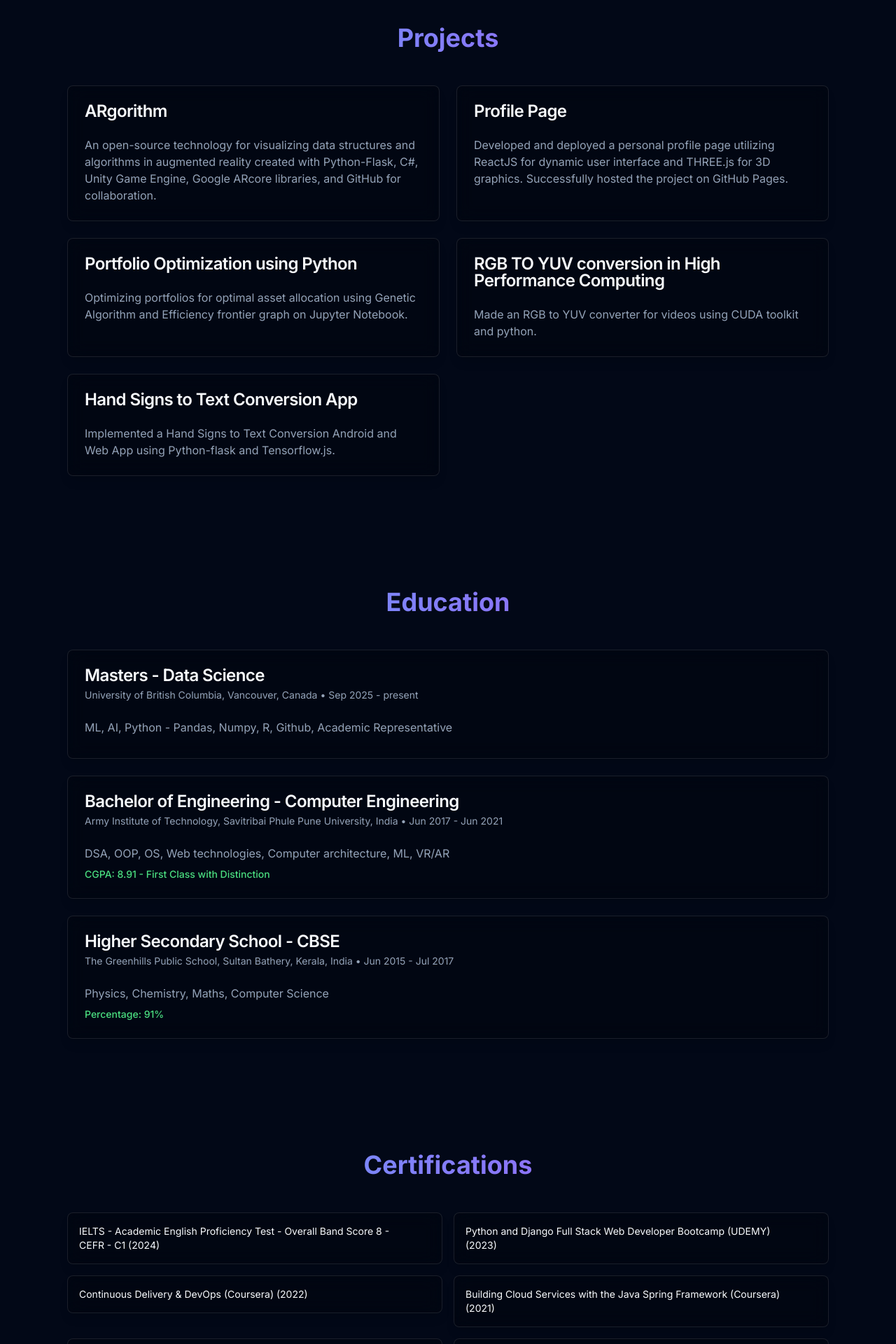
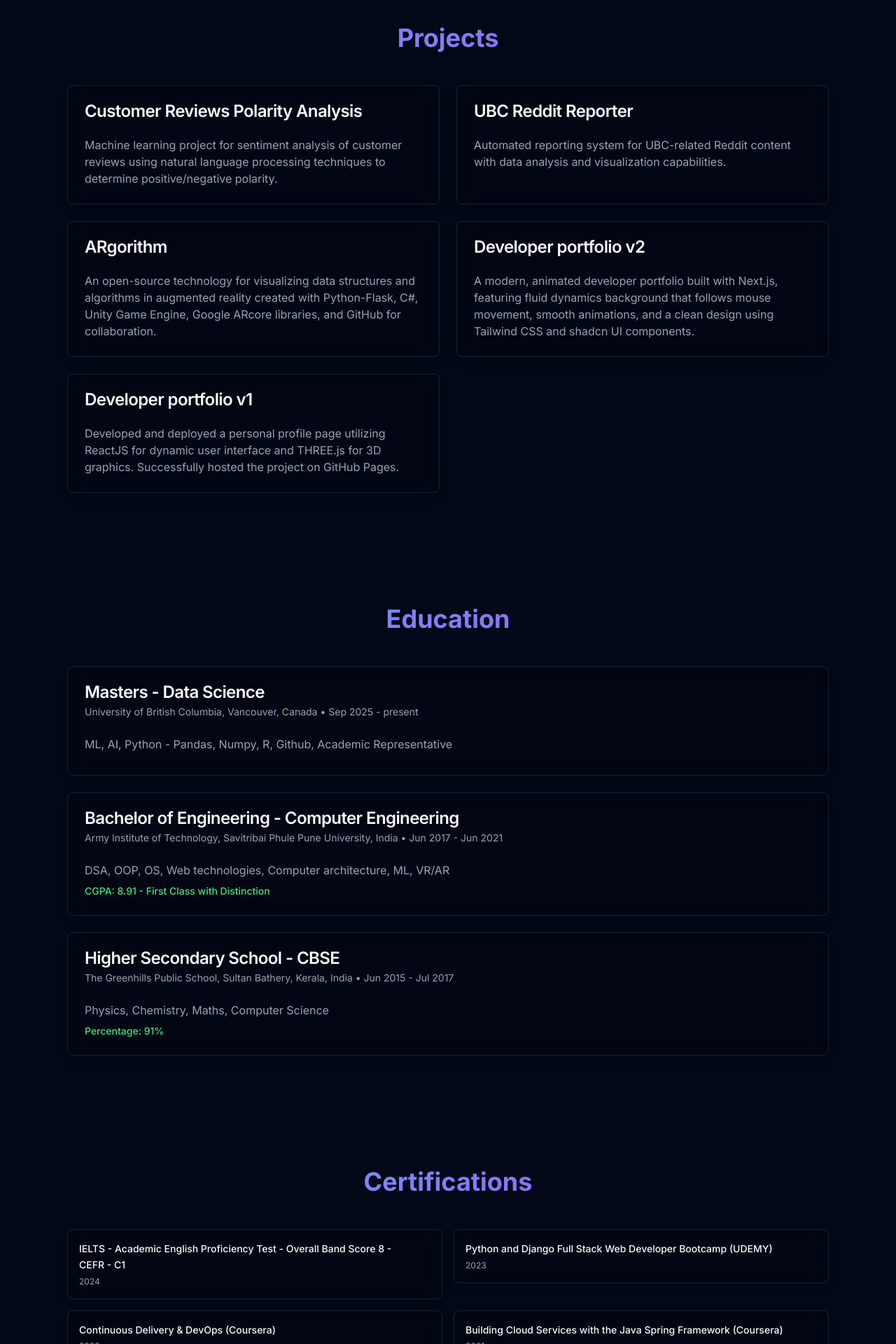
Before and after one commit to Vin-dictive/Vin-dictive.github.io, a Next.js app: page / in a window 1280 px wide. Shown: the part 1960-3880 px from the top of the page at 70% size. Built offline with nearby package versions, Linux system fonts and the light colour scheme.

Commit message:
Added footer and made changes to the readme updated the certifications section and added new projects to profile.json

```diff
--- a/app/page.tsx
+++ b/app/page.tsx
@@ -2,6 +2,7 @@
 
 import ThemeToggle from '@/components/ThemeToggle'
 import Navigation from '@/components/Navigation'
+import Footer from '@/components/Footer'
 import AboutSection from '@/components/sections/AboutSection'
 import ExperienceSection from '@/components/sections/ExperienceSection'
 import ProjectsSection from '@/components/sections/ProjectsSection'
@@ -23,6 +24,7 @@ export default function Home() {
         <EducationSection education={education} />
         <CertificationsSection certifications={certifications} />
       </div>
+      <Footer />
     </div>
   )
 }
--- /dev/null
+++ b/components/Footer.tsx
@@ -0,0 +1,7 @@
+export default function Footer() {
+  return (
+    <footer className="text-center py-8 text-sm text-muted-foreground">
+      Built with ❤️ using Next.js and deployed on GitHub Pages
+    </footer>
+  )
+}
--- a/components/sections/CertificationsSection.tsx
+++ b/components/sections/CertificationsSection.tsx
@@ -27,9 +27,18 @@ export default function CertificationsSection({ certifications }: Certifications
             transition={{ delay: index * 0.1 }}
           >
             <Card className="cursor-pointer hover:shadow-lg hover:scale-[1.02] transition-all duration-300 group" onClick={() => window.open(cert.link, '_blank')}>
-              <CardContent className="p-4 flex items-center justify-between">
-                <p className="text-sm">{cert.name}</p>
-                <ExternalLink className="w-4 h-4 opacity-0 group-hover:opacity-100 transition-opacity flex-shrink-0 ml-2" />
+              <CardContent className="p-4">
+                <div className="flex items-start justify-between gap-3">
+                  <div className="flex-1">
+                    <p className="text-sm font-medium leading-relaxed">
+                      {cert.name.replace(/\s*\(\d{4}\)\s*$/, '')}
+                    </p>
+                    <p className="text-xs text-muted-foreground mt-1">
+                      {cert.name.match(/\((\d{4})\)/)?.[1] || 'N/A'}
+                    </p>
+                  </div>
+                  <ExternalLink className="w-4 h-4 opacity-0 group-hover:opacity-100 transition-opacity flex-shrink-0" />
+                </div>
               </CardContent>
             </Card>
           </motion.div>
--- a/data/profile.json
+++ b/data/profile.json
@@ -6,7 +6,7 @@
     "location": "Vancouver BC",
     "email": "vinay.valson@gmail.com",
     "github": "Vin-dictive",
-    "linkedin": "Vinay Valson",
+    "linkedin": "vinay-valson",
     "website": "Profile Page",
     "about": "Passionate Software Engineer and Data Scientist with expertise in machine learning, web development, and cloud technologies. Currently pursuing Masters in Data Science at UBC while working as a Senior Software Engineer at Blue Rabbit Group. I specialize in building AI-driven solutions, portfolio management systems, and scalable web applications. With experience across multiple programming languages and frameworks, I enjoy solving complex problems and creating innovative solutions that bridge the gap between data science and software engineering."
   },
@@ -71,29 +71,29 @@
   ],
   "projects": [
     {
+      "name": "Customer Reviews Polarity Analysis",
+      "description": "Machine learning project for sentiment analysis of customer reviews using natural language processing techniques to determine positive/negative polarity.",
+      "link": "https://github.com/Vin-dictive/customer-reviews-polarity"
+    },
+    {
+      "name": "UBC Reddit Reporter",
+      "description": "Automated reporting system for UBC-related Reddit content with data analysis and visualization capabilities.",
+      "link": "https://github.com/Vin-dictive/ubc-reddit-reporter"
+    },
+    {
       "name": "ARgorithm",
       "description": "An open-source technology for visualizing data structures and algorithms in augmented reality created with Python-Flask, C#, Unity Game Engine, Google ARcore libraries, and GitHub for collaboration.",
       "link": "https://github.com/ARgorithm"
     },
     {
-      "name": "Profile Page",
-      "description": "Developed and deployed a personal profile page utilizing ReactJS for dynamic user interface and THREE.js for 3D graphics. Successfully hosted the project on GitHub Pages.",
-      "link": "https://vin-dictive.github.io"
+      "name": "Developer portfolio v2",
+      "description": "A modern, animated developer portfolio built with Next.js, featuring fluid dynamics background that follows mouse movement, smooth animations, and a clean design using Tailwind CSS and shadcn UI components.",
+      "link": "https://github.com/Vin-dictive/Vin-dictive.github.io"
     },
     {
-      "name": "Portfolio Optimization using Python",
-      "description": "Optimizing portfolios for optimal asset allocation using Genetic Algorithm and Efficiency frontier graph on Jupyter Notebook.",
-      "link": "https://vin-dictive.github.io"
-    },
-    {
-      "name": "RGB TO YUV conversion in High Performance Computing",
-      "description": "Made an RGB to YUV converter for videos using CUDA toolkit and python.",
-      "link": "https://github.com/Vin-dictive/RGB2YUV_conversion_on_CUDA"
-    },
-    {
-      "name": "Hand Signs to Text Conversion App",
-      "description": "Implemented a Hand Signs to Text Conversion Android and Web App using Python-flask and Tensorflow.js.",
-      "link": "https://github.com/Vin-dictive"
+      "name": "Developer portfolio v1",
+      "description": "Developed and deployed a personal profile page utilizing ReactJS for dynamic user interface and THREE.js for 3D graphics. Successfully hosted the project on GitHub Pages.",
+      "link": "https://github.com/Vin-dictive/myProfile"
     }
   ],
   "education": [
```
Also changed, not shown: 1 other file (tests, documents, lock files or other folders).
